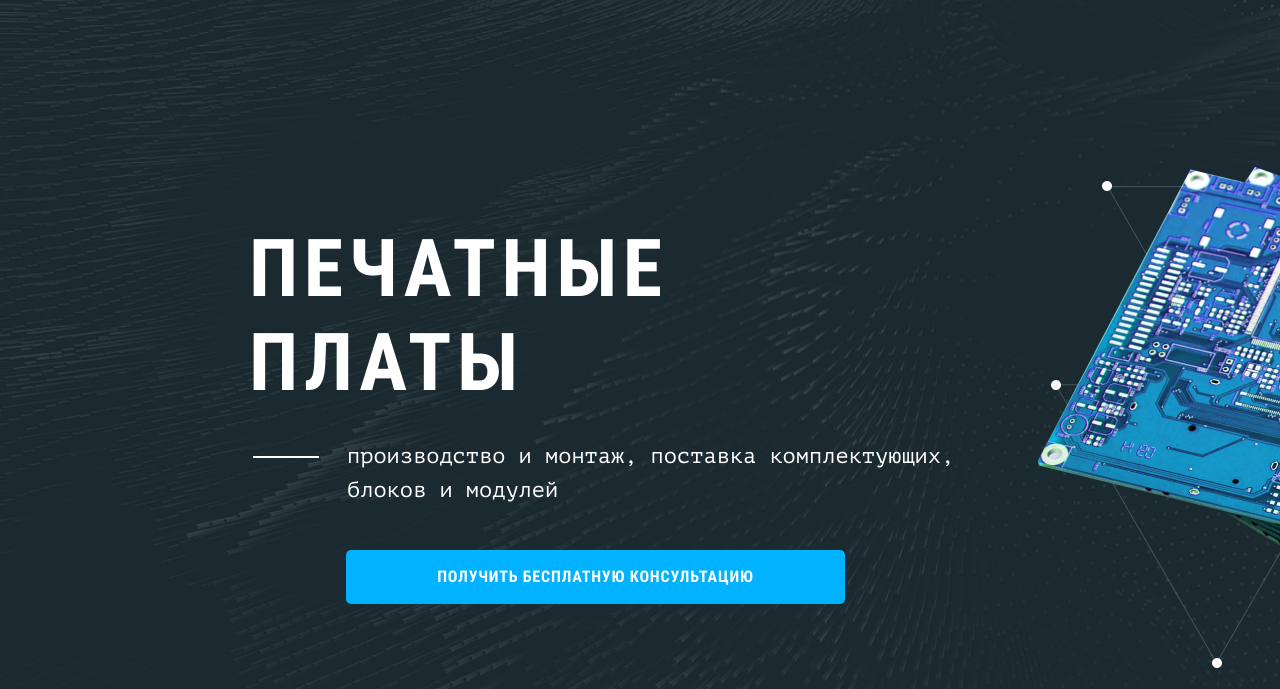
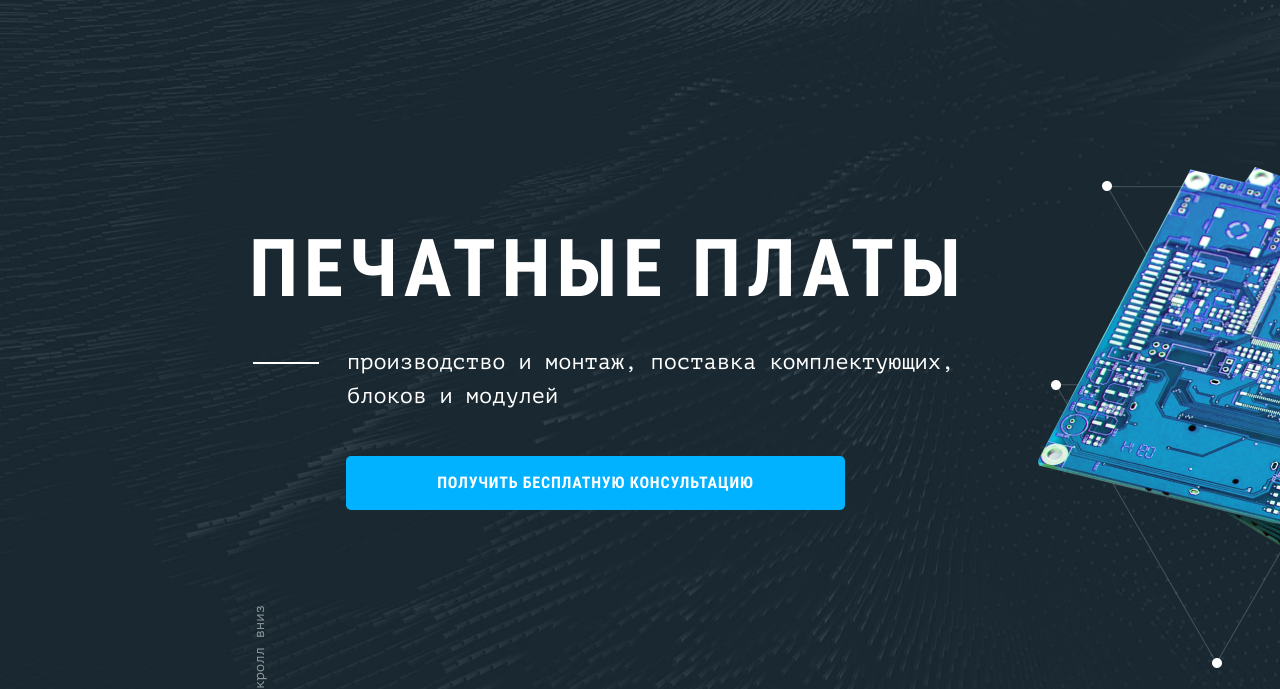
Before and after one commit to linmcgee/smart-device, a plain HTML site: page index.html in a window 1280 px wide. Shown: the part 90-779 px from the top of the page. Drawn offline with Linux system fonts and the light colour scheme.

Commit message:
Заголовок

```diff
--- a/css/style.css
+++ b/css/style.css
@@ -127,7 +127,7 @@ a {
   line-height: 94px;
   letter-spacing: 0.07em;
   text-transform: uppercase;
-  width: 317px;
+  width: 719px;
   margin: 0;
   padding-top: 225px;
 }
```
